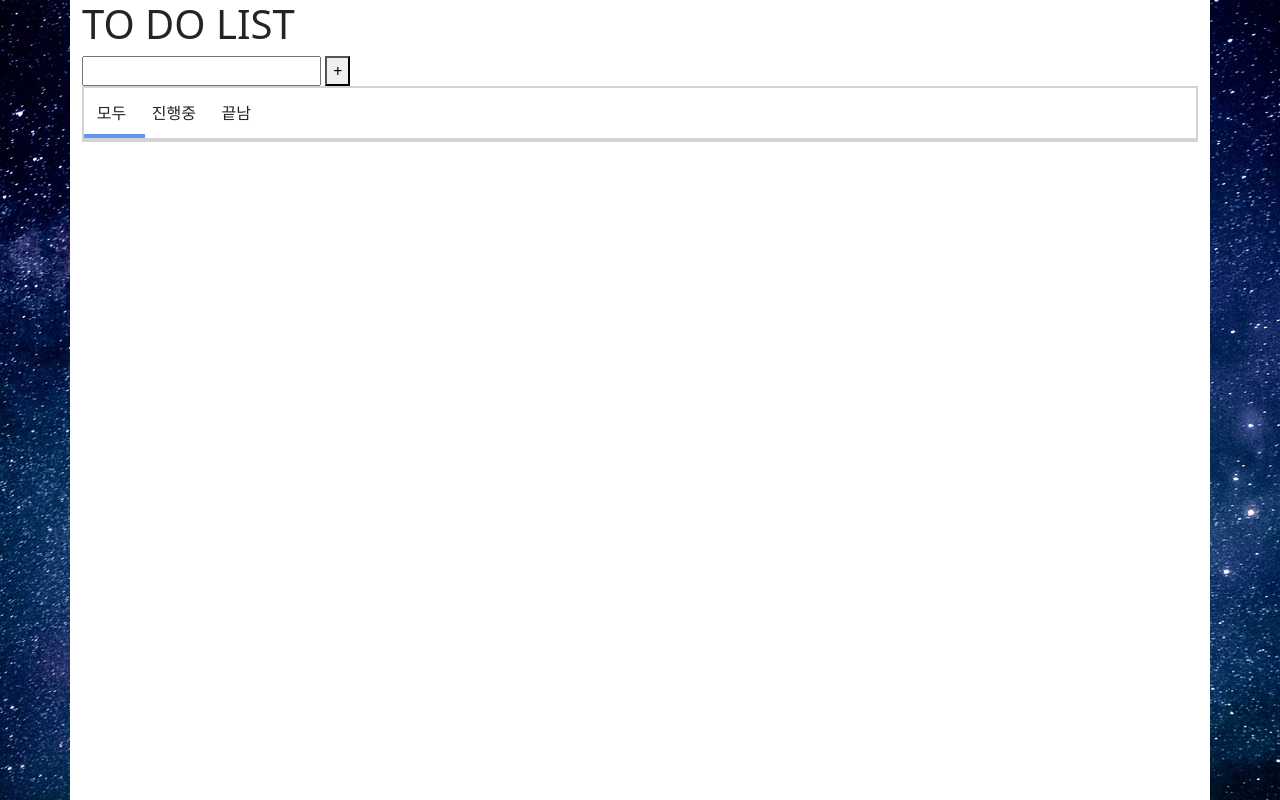
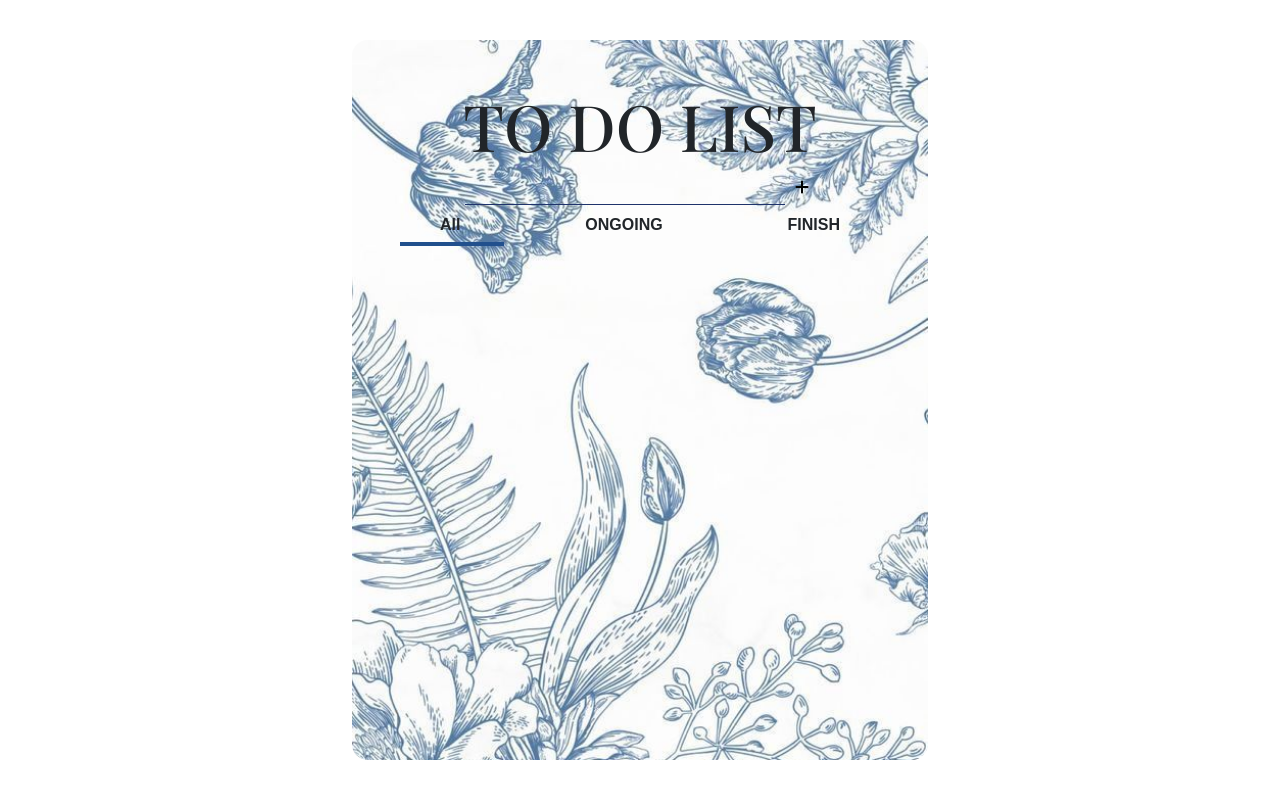
Before and after one commit to sinisu/todolist-first, a plain HTML site: page index.html in a window 1280 px wide. Drawn offline with nearby package versions, Linux system fonts and the light colour scheme.

Commit message:
third commit

```diff
--- a/index.html
+++ b/index.html
@@ -4,28 +4,32 @@
     <meta charset="UTF-8">
     <meta name="viewport" content="width=device-width, initial-scale=1.0">
     <title>Document</title>
+    <link href="https://fonts.googleapis.com/css2?family=Playfair+Display:wght@400..900&display=swap" rel="stylesheet">
     <link href="https://cdn.jsdelivr.net/npm/bootstrap@5.3.2/dist/css/bootstrap.min.css" rel="stylesheet" integrity="sha384-T3c6CoIi6uLrA9TneNEoa7RxnatzjcDSCmG1MXxSR1GAsXEV/Dwwykc2MPK8M2HN" crossorigin="anonymous">
     <link rel="stylesheet" href="style.css">
 </head>
 <body>
     <div class="container">
-        <h1>TO DO LIST</h1>
+        <div class="todocontainer">
+            <h1>TO DO LIST</h1>
         <section class="intup-area">
-            <input type="text" id="user-input"/>
-            <button id="add-button">+</button>
+            <input type="text" id="user-input" class="inputbox"/>
+            <button id="add-button"><i class="fa-solid fa-plus"></i></button>
         </section>
         <section class="task-area">
             <div class="task-menu">
                 <div id="under-line"></div>
-                <div>모두</div>
-                <div>진행중</div>
-                <div>끝남</div>
+                <div>All</div>
+                <div>ONGOING</div>
+                <div>FINISH</div>
             </div>
 <!-- 복붙되는 div세트가 삭제되더라도 공간이 필요하므로 큰 div 박스 1개 더 추가해서 감싸기-->
             <div id="task-content">
 
             </div>
         </section>
+        </div>
+
 
     </div>
 
@@ -33,6 +37,7 @@
 
 
     <script src="https://cdn.jsdelivr.net/npm/bootstrap@5.3.2/dist/js/bootstrap.bundle.min.js" integrity="sha384-C6RzsynM9kWDrMNeT87bh95OGNyZPhcTNXj1NW7RuBCsyN/o0jlpcV8Qyq46cDfL" crossorigin="anonymous"></script>
+    <script src="https://kit.fontawesome.com/2c827c8cca.js" crossorigin="anonymous"></script>
     <script src="script.js"></script>
 </body>
 </html>
--- a/script.js
+++ b/script.js
@@ -3,6 +3,11 @@ let addButton=document.getElementById("add-button")
 let todolist=[]
 
 addButton.addEventListener("click",addlist)
+userInput.addEventListener("focus",blankfield)
+
+function blankfield(){
+    userInput.value="";
+}
 
 function addlist(){
     let taskItem={
@@ -12,6 +17,7 @@ function addlist(){
     }
     todolist.push(taskItem);
     console.log(todolist);
+    blankfield();
     render();
 }
 
@@ -19,25 +25,26 @@ function render(){
     let resultHTML="";
     for(let i=0;i<todolist.length;i++){
         if(todolist[i].isComplete==true){
-            resultHTML +=`<div class="task-list">
+            resultHTML +=`<div class="task-list done-box">
+                <div class="taskbox1">
+                    <button onclick="toggleComplete('${todolist[i].id}')"><i class="fa-solid fa-plus"></i></button>
                     <div class="task-done">${todolist[i].taskContent}</div>
+                </div>
                 <div>
-            <button onclick="toggleComplete('${todolist[i].id}')">check</button>
-            <button>delete</button>
+                    <button onclick="deleteTask('${todolist[i].id}')"><i class="fa-solid fa-minus"></i></button>
                 </div>
             </div>`
         } else{
-            resultHTML +=`<div class="task-list">
+            resultHTML +=`<div class="task-list ready-box">
+            <div class="taskbox1">
+                <button onclick="toggleComplete('${todolist[i].id}')"><i class="fa-solid fa-check"></i></button>
                 <div>${todolist[i].taskContent}</div>
+            </div>
             <div>
-            <button onclick="toggleComplete('${todolist[i].id}')">check</button>
-            <button>delete</button>
+                <button onclick="deleteTask('${todolist[i].id}')"><i class="fa-solid fa-minus"></i></button>
             </div>
     </div>`;
         }
-
-
-
     }
 
     document.getElementById("task-content").innerHTML=resultHTML;
@@ -55,6 +62,18 @@ function toggleComplete(id){
     console.log(todolist);
 }
 
+function deleteTask(id){
+    console.log("delete",id)
+    for(let i=0;i<todolist.length;i++){
+        if(todolist[i].id==id){
+            todolist.splice(i,1)
+            break;
+        }
+    }
+    render();
+    console.log(todolist)
+}
+
 function randomIDGenerate(){
     return '_' + Math.random().toString(36).substr(2, 9);
 }
--- a/style.css
+++ b/style.css
@@ -1,43 +1,104 @@
 body{
     padding: 0;
-    background-image: url(images/background-astronomy.jpg);
+    font-family: "Playfair Display", serif;
+    font-optical-sizing: auto;
+    font-weight: 600;
+    font-style: normal;
+}
+
+@import url('https://fonts.googleapis.com/css2?family=Playfair+Display:ital,wght@0,400..900;1,400..900&display=swap');
+
+.container{
+    padding: 0;
+    height: 100vh;
+    display: flex;
+    justify-content: center;
+    align-items: center;
+}
+
+.todocontainer{
+    border-radius: 1rem;
+    width: 36rem;
+    height: 90vh;
+    background-image: url(images/flower-illust.jpg);
     background-repeat: no-repeat;
     background-size: cover;
+    padding: 3rem;
+    text-align: center;
 }
 
-.container{
-    height: 100vh;
-    background-color: white;
+h1{
+    font-weight: 500;
+    font-size: 4rem;
+}
+
+.inputbox{
+    width: 20rem;
+    height: 2rem;
+    border: none;
+    border-bottom: 1px solid rgba(31, 51, 107);
+    background-color: transparent;
+    font-family: "Nanum Gothic", sans-serif;
+    font-weight: 500;
+}
+
+.inputbox:focus{
+    background-color: rgba(33, 80, 141, 0.349);
+}
+
+input:focus-visible{
+    outline: none;
+}
+
+button{
+    border: none;
+    background-color: transparent;
 }
 
 .task-area{
-    border: 2px solid lightgray;
+    font-family: "Nanum Gothic", sans-serif;
 }
 
 .task-menu{
+    margin-bottom: 1rem;
     display: flex;
     position: relative;
-    border-bottom: 2px solid lightgray;
+    justify-content: space-between;
 }
 
 .task-menu div{
-    padding: 0.8rem;
+    padding: 0.5rem 2.5rem;
 }
 
 #under-line{
-    width: 3.8rem;
-    border-bottom: 4px solid cornflowerblue;
+    width: 6.5rem;
+    border-bottom: 4px solid rgba(33, 80, 141);
     position: absolute;
     left: 0px;
     top: 1.3rem;
 }
 
 .task-list{
-    margin: 0.5rem;
+    padding: 0.5rem;
     display: flex;
     justify-content: space-between;
+}
+
+.taskbox1{
+    display: flex;
 }
 
 .task-done{
     text-decoration: line-through;
 }
+
+.ready-box{
+    background-color: rgba(33, 80, 141, 0.349);
+    margin-bottom: 0.25rem;
+}
+
+.done-box{
+    background-color: rgba(238, 238, 238, 0.219);
+    color: rgb(128, 127, 127);
+    margin-bottom: 0.25rem;
+}
```
Also changed, not shown: images/flower-illust.jpg (added). Lines whose indentation alone changed are shown as unchanged.
